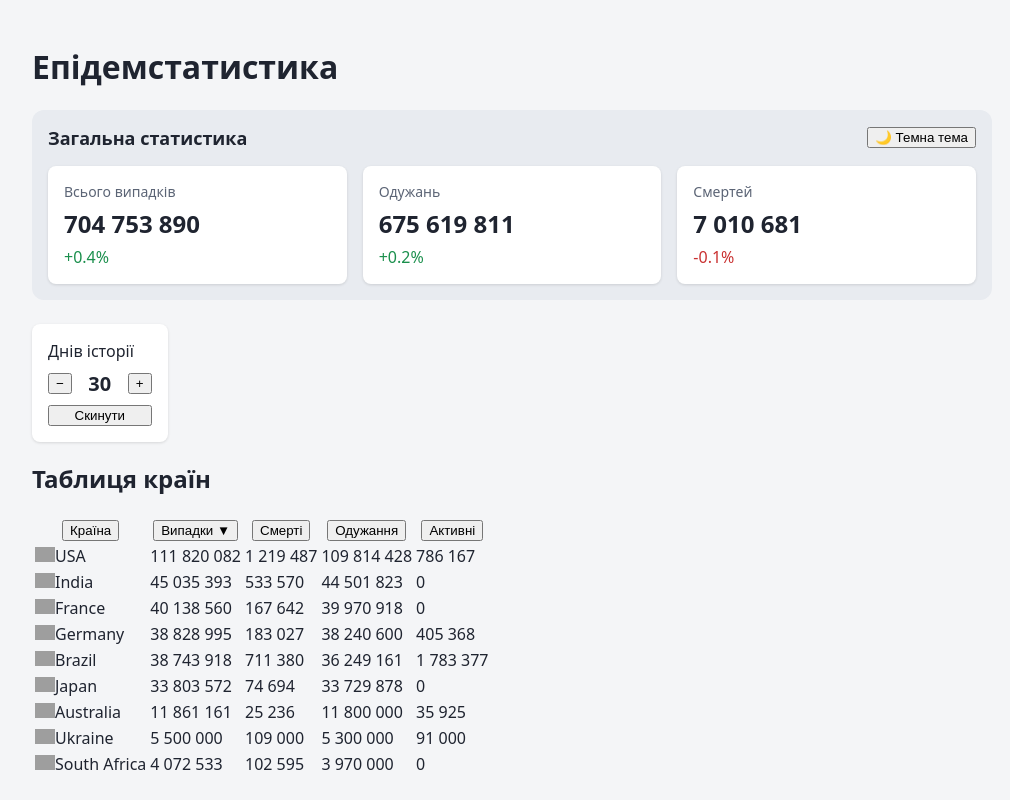
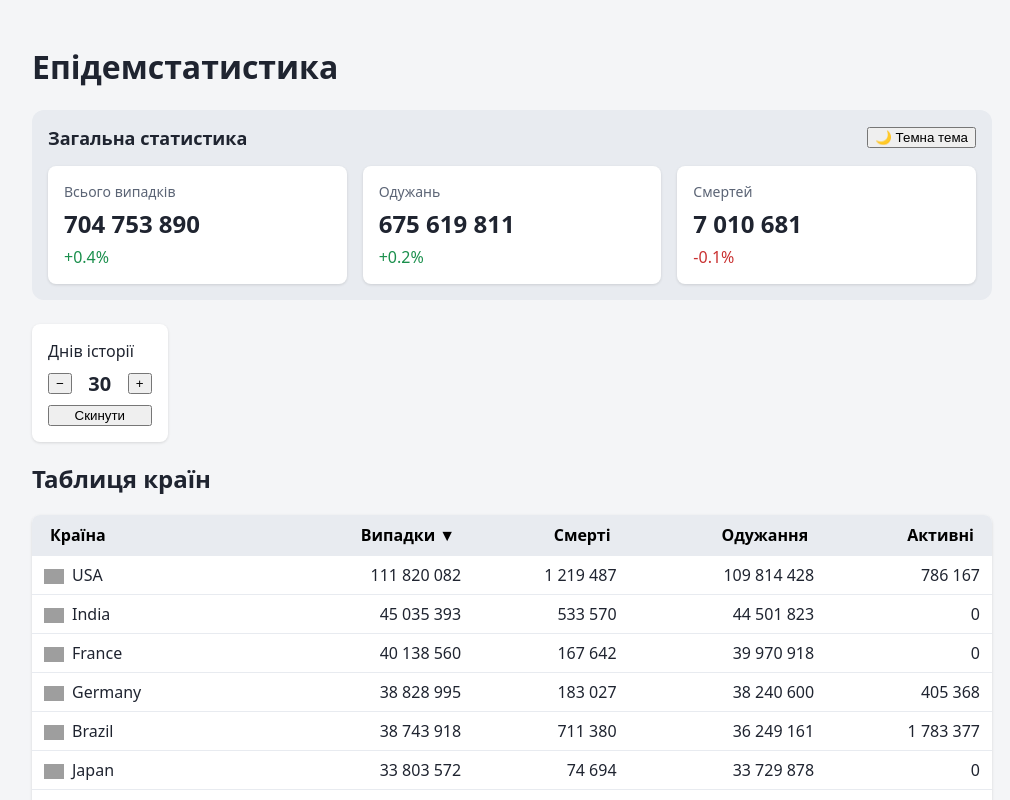
Before and after one commit to ipz241shvo/epidemic-stats-dashboard, a React (Vite) app: page / in a window 1280 px wide. Shown: the top 800 px of the page, without its empty margins (128-1138 px from the left). Built offline with nearby package versions, Linux system fonts and the light colour scheme; grey boxes are pictures that could not be loaded.

Commit message:
style: add table styles

```diff
--- a/src/index.css
+++ b/src/index.css
@@ -102,3 +102,42 @@ main {
 
 .filtered-list__cases { color: #5b6475; }
 .filtered-list__empty { color: #5b6475; }
+
+.table-wrapper {
+  max-height: 480px;
+  overflow: auto;
+  border-radius: 8px;
+  background: #fff;
+  box-shadow: 0 1px 3px rgba(0, 0, 0, 0.12);
+}
+
+.countries-table {
+  width: 100%;
+  border-collapse: collapse;
+}
+
+.countries-table th,
+.countries-table td {
+  padding: 8px 12px;
+  text-align: right;
+  border-bottom: 1px solid #e8ebf0;
+}
+
+.countries-table th:first-child,
+.countries-table td:first-child { text-align: left; }
+
+.countries-table th {
+  position: sticky;
+  top: 0;
+  background: #e8ebf0;
+}
+
+.countries-table th button {
+  border: 0;
+  background: none;
+  font: inherit;
+  font-weight: 600;
+  cursor: pointer;
+}
+
+.countries-table img { margin-right: 8px; vertical-align: middle; }
```
